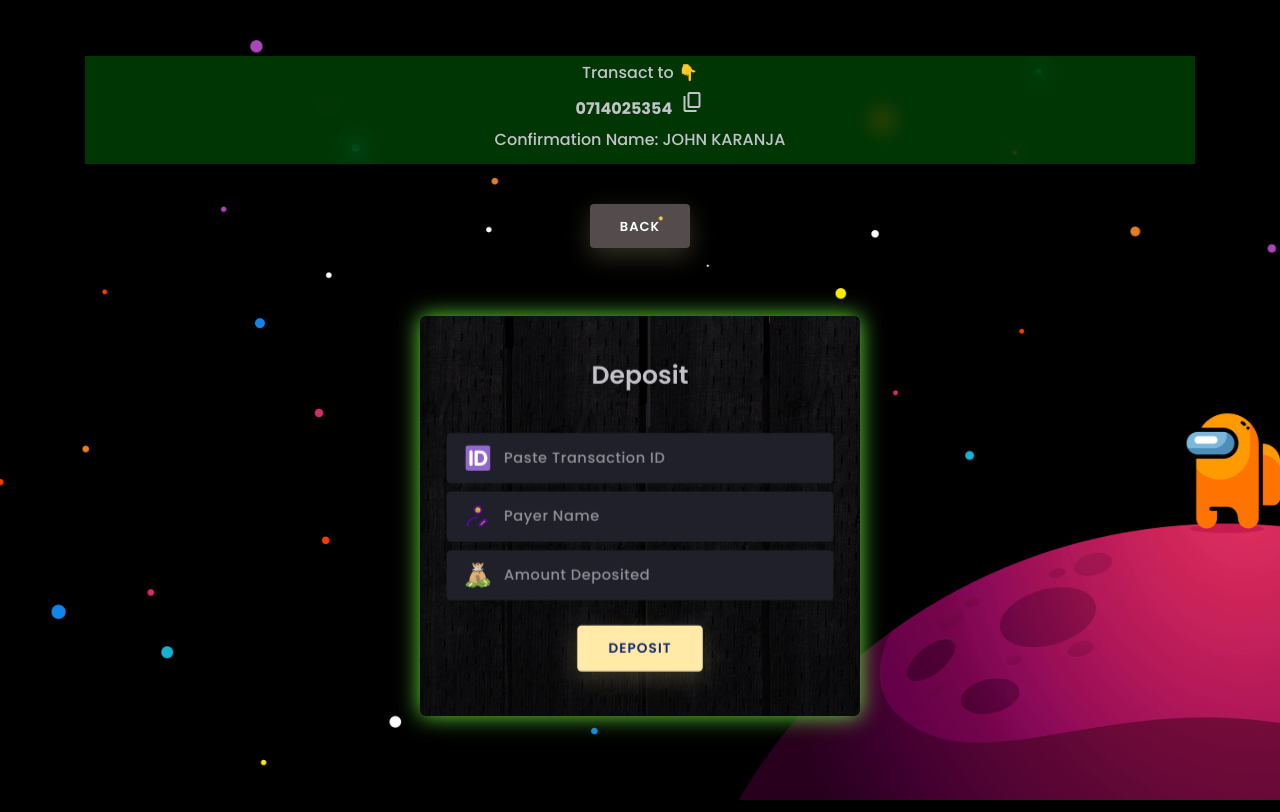
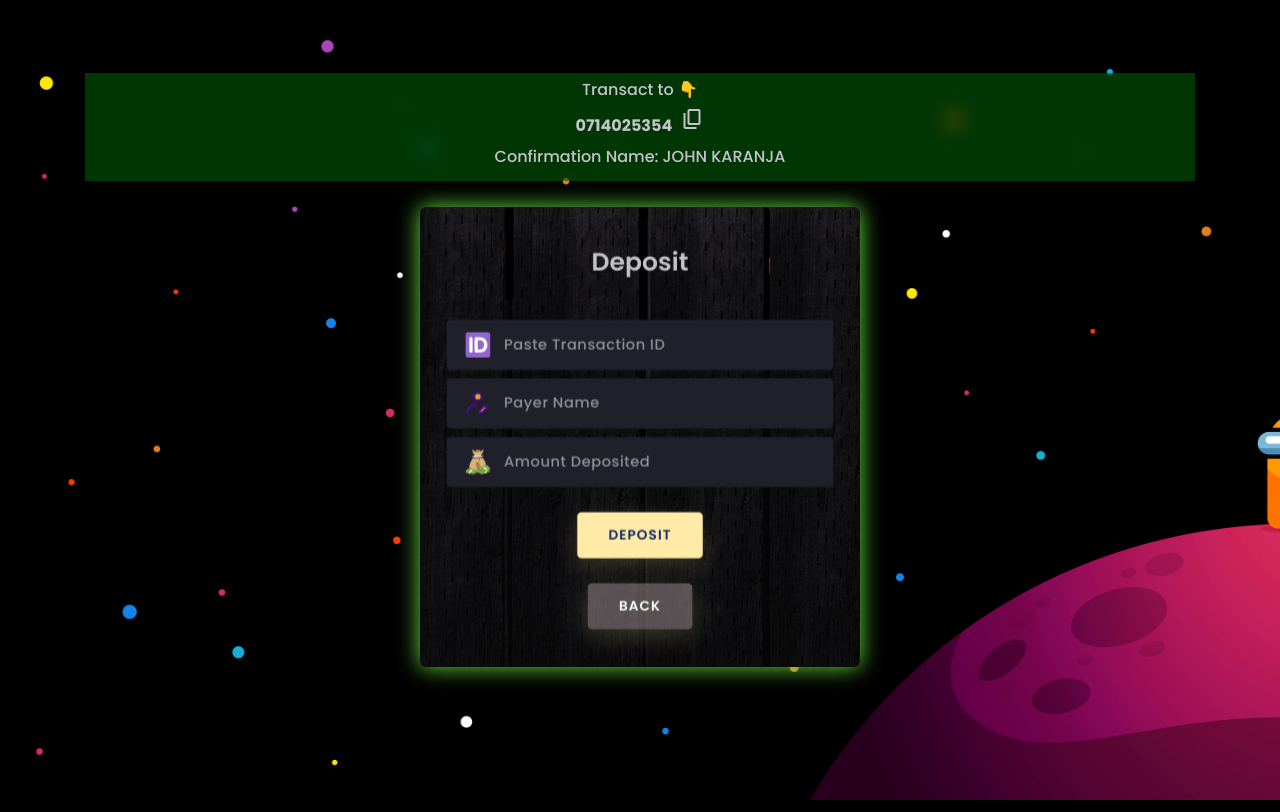
Before and after one commit to MugumoPerm/tech-investment, a Django app: page /deposit/ in a window 1280 px wide. Run offline with Django 3.2, Linux system fonts and the light colour scheme; parts of the project's set-up code (start-up, migrations or seed data) failed here and were passed over; some libraries are stand-ins or nearby versions.

Commit message:
UI updates

```diff
--- a/tech_investement/investor/static/depwith/style.css
+++ b/tech_investement/investor/static/depwith/style.css
@@ -137,7 +137,7 @@
   -webkit-transform-style: preserve-3d;
   transform-style: preserve-3d;
   perspective: 800px;
-  margin-top: 60px;
+  margin-top: 10px;
 }
 .card-3d-wrapper {
   width: 100%;
@@ -159,7 +159,7 @@
 
 .card-front, .card-back {
   width: 100%;
-  height: 100%;
+  height: 115%;
   background-color: #2a2b38;
   background-image: url('card_img.jpg');
   background-position: bottom center;
--- a/tech_investement/investor/templates/user/deposit.html
+++ b/tech_investement/investor/templates/user/deposit.html
@@ -35,9 +35,6 @@
 				</div>
             </h6>
 
-            <!-- <input class="checkbox" type="checkbox" id="reg-log" name="reg-log"/> -->
-			<label for="reg-log"><a href="{% url "dashboard" %}" ><button style="background: #c7b2b66b; color: white;" class="btn mt-4">Back</button></a></label>
-
             <div class="card-3d-wrap mx-auto">
               <div class="card-3d-wrapper">
 				  {% if messages %}
@@ -69,6 +66,7 @@
                       </div>
                       <button type="submit" class="btn mt-4">Deposit</button>
 					  </form>
+					  <a href="{% url "dashboard" %}" ><button style="background: #c7b2b66b; color: white;" class="btn mt-4">Back</button></a>
                     </div>
                   </div>
                 </div>
```
Also changed, not shown: tech_investement/investor/templates/user/withdraw.html (+6 -6 lines).
